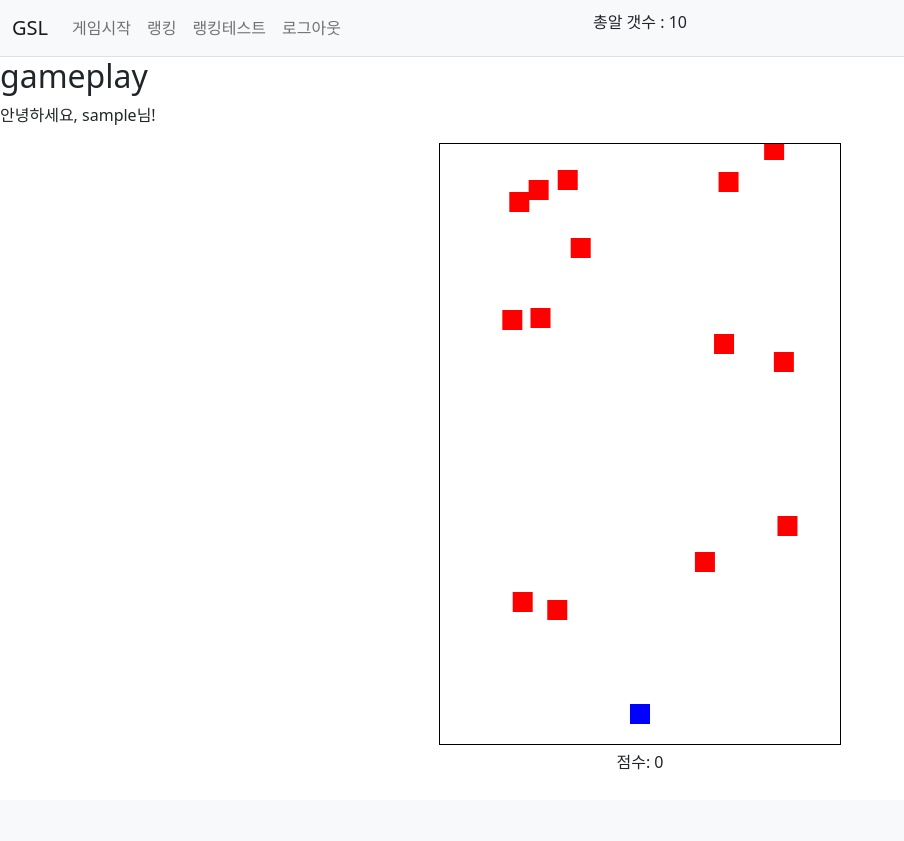
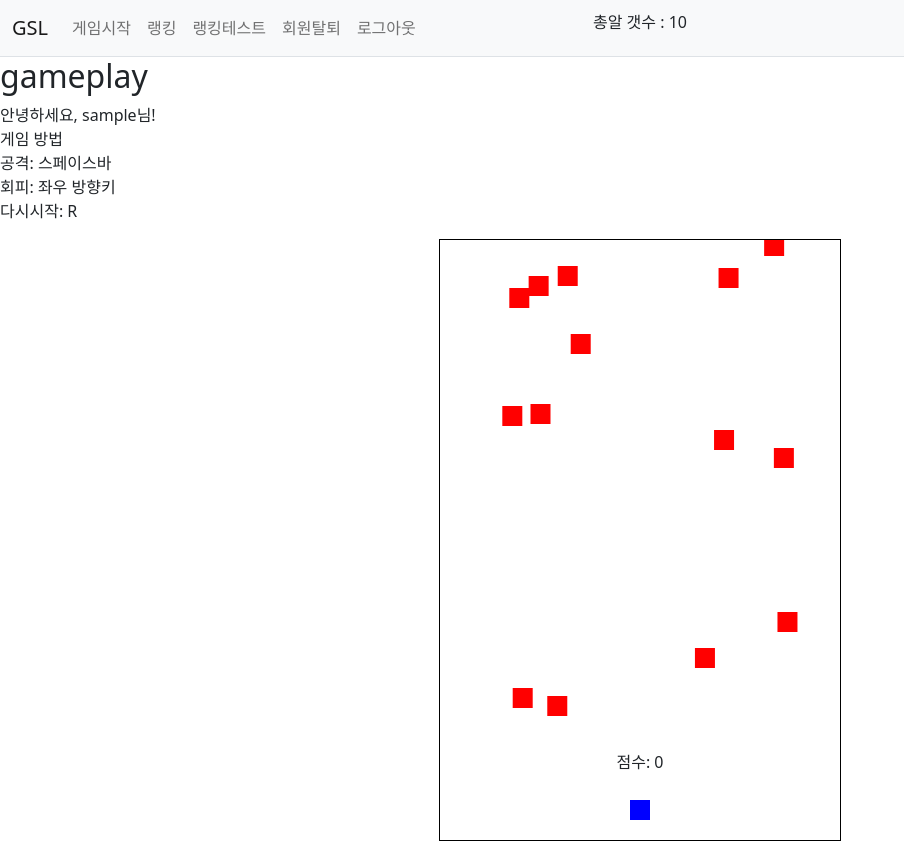
Before and after one commit to chhc0505/SP_5, a Flask app: page /game in a window 1280 px wide. Shown: the whole page, without its empty margins (0-904 px from the left). Before the commit the page ends 770 px from the top, so only its background shows below. Run offline with Flask 3, Linux system fonts and the light colour scheme; the visitor is signed in with stand-in values (Sample User, id 1); some libraries are stand-ins or nearby versions.

Commit message:
add function: unregister

```diff
--- a/front/app.py
+++ b/front/app.py
@@ -69,6 +69,35 @@ def register():
         return render_template('success.html')
 
     return render_template('register.html')
+
+# 회원 탈퇴 API
+@app.route('/unregister', methods=['POST', 'GET'])
+def unregister():
+    if request.method == 'POST':
+        user_id = session.get('user_id')  # session에서 user_id 가져오기
+
+        if not user_id:
+            return "세션이 만료되었습니다."
+
+        cur = user_db_connection.cursor()
+
+        # 입력된 사용자 ID로 사용자를 삭제하는 SQL 실행
+        cur.execute("DELETE FROM user WHERE user_id = %s", (user_id, ))
+        user_db_connection.commit()
+
+        # 삭제된 행이 있는지 확인하여 응답 생성
+        if cur.rowcount > 0:
+            cur.close()
+            session.pop('user_id', None)  # 로그아웃 시 세션에서 사용자 아이디 제거
+            session.pop('user_name', None)
+            return redirect(url_for('index'))
+        else:
+            cur.close()
+            return render_template('unregister.html', message="회원 탈퇴 과정에서 오류가 발생했습니다.")
+
+    elif request.method == 'GET':
+        # GET 요청에 대한 처리
+        return render_template('unregister.html')
 
 
 @app.route('/login', methods=["GET", "POST"])
--- a/front/templates/base.html
+++ b/front/templates/base.html
@@ -41,6 +41,9 @@
                             <a class="nav-link" href="/rankingtest">랭킹테스트</a>
                         </li>
 
+                        <li class="nav-item">
+                            <a class="nav-link" href="/unregister">회원탈퇴</a>
+                        </li>
 
                         <li class="nav-item">
                             <a class="nav-link" href="/logout">로그아웃</a>
--- a/front/templates/game.html
+++ b/front/templates/game.html
@@ -2,7 +2,12 @@
 {% block content %}
 <h2>gameplay</h2>
     {% if session['user_name'] %}
-        <p>안녕하세요, {{ session['user_name'] }}님!</p>
+        <p>안녕하세요, {{ session['user_name'] }}님!<br>
+            게임 방법<br>
+            공격: 스페이스바<br>
+            회피: 좌우 방향키<br>
+            다시시작: R
+        </p>
 
         <style>
             body {
```
Also changed, not shown: front/templates/unregister.html (added, +15 -0 lines).
